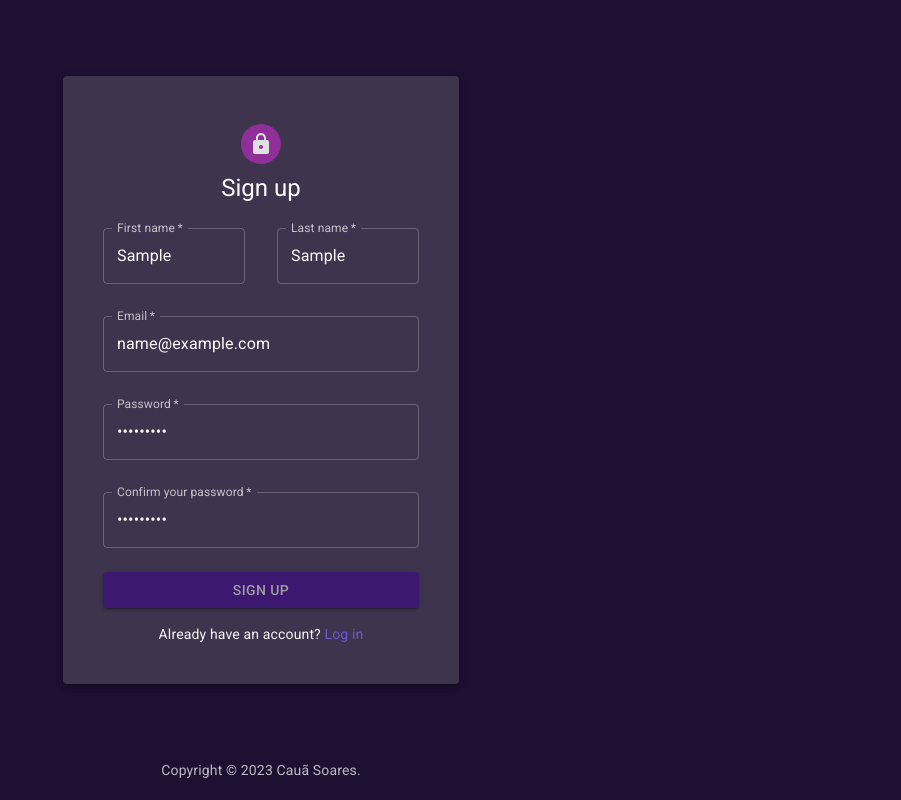
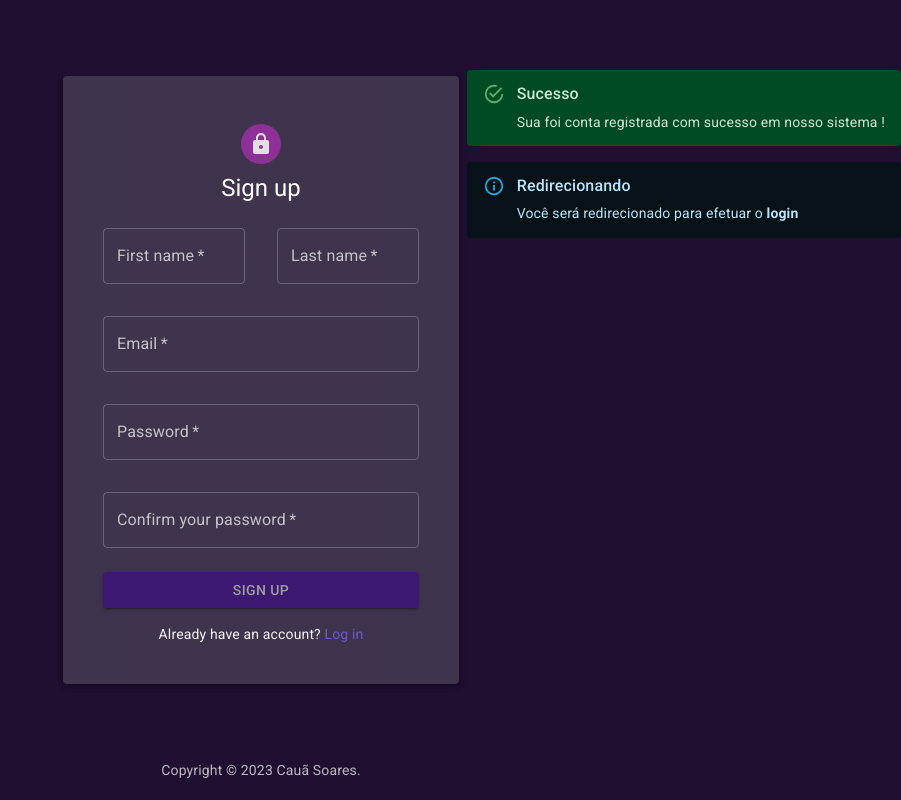
Before and after one commit to ocsoares/Auth-Form-NextJS, a Next.js app: page /auth/signup in a window 1280 px wide. Both pictures are taken after typing "Sample", "Sample", "name@example.com", "Sample123", "Sample123" into the empty fields and a click on the button "SIGN UP". Shown: the whole page, without its empty margins (379-1280 px from the left). Built offline with nearby package versions, Linux system fonts and the light colour scheme.

Commit message:
feat: add AuthAlert component & redirect to login route on AuthSignUpForm

```diff
--- /dev/null
+++ b/src/app/auth/components/AuthAlert.tsx
@@ -0,0 +1,32 @@
+import { Alert, AlertTitle, Grow } from "@mui/material";
+import { ReactNode } from "react";
+
+interface IAuthAlertProps {
+  showAlert: boolean;
+  color?: "error" | "info" | "success" | "warning";
+  severity: "error" | "info" | "success" | "warning";
+  title: string;
+  message: string;
+  messageHTML?: ReactNode;
+  timeout?: number;
+}
+
+export function AuthAlert({
+  showAlert,
+  color,
+  severity,
+  title,
+  message,
+  messageHTML,
+  timeout,
+}: IAuthAlertProps) {
+  return (
+    <Grow in={showAlert} timeout={timeout}>
+      <Alert color={color} severity={severity}>
+        <AlertTitle>{title}</AlertTitle>
+        {message}
+        {messageHTML}
+      </Alert>
+    </Grow>
+  );
+}
--- a/src/app/auth/signup/components/AuthSignUpForm.tsx
+++ b/src/app/auth/signup/components/AuthSignUpForm.tsx
@@ -3,12 +3,15 @@
 import Grid from "@mui/material/Grid";
 import AuthTextField from "../../components/AuthTextField";
 import { useForm } from "react-hook-form";
-import { Box } from "@mui/material";
+import { Box, Stack } from "@mui/material";
 import { AuthButton } from "../../components/AuthButton";
 import { AuthTextLink } from "../../components/AuthTextLink";
 import { ZodType, z } from "zod";
 import { zodResolver } from "@hookform/resolvers/zod";
 import { capitalize } from "lodash";
+import { useState } from "react";
+import { useRouter } from "next/navigation";
+import { AuthAlert } from "../../components/AuthAlert";
 
 interface ISignUpData {
   firstName: string;
@@ -63,10 +66,15 @@ const zodSignUpSchema = z
 type ZodSignUpSchemaData = z.infer<typeof zodSignUpSchema>;
 
 export function AuthSignUpForm() {
+  const [formSent, setFormSent] = useState(false);
+
+  const { push } = useRouter();
+
   const {
     register,
     handleSubmit,
     control,
+    reset,
     formState: { errors },
   } = useForm<ZodSignUpSchemaData>({
     resolver: zodResolver(zodSignUpSchema),
@@ -74,9 +82,17 @@ export function AuthSignUpForm() {
 
   const handleSubmitData = (data: ISignUpData) => {
     console.log("SIGNUP DATA:", data);
+
+    setFormSent(true);
+    reset();
+
+    setTimeout(() => {
+      push("/auth/login");
+    }, 5000);
   };
 
   return (
+    <>
       <Box
         component="form"
         noValidate
@@ -106,6 +122,7 @@ export function AuthSignUpForm() {
             label="Last name"
             {...register("lastName")}
           />
+
           <AuthTextField
             control={control}
             error={errors.email ? true : false}
@@ -115,6 +132,7 @@ export function AuthSignUpForm() {
             label="Email"
             {...register("email", { required: "" })}
           />
+
           <AuthTextField
             control={control}
             error={errors.password ? true : false}
@@ -124,6 +142,7 @@ export function AuthSignUpForm() {
             label="Password"
             {...register("password")}
           />
+
           <AuthTextField
             control={control}
             error={errors.confirmPassword ? true : false}
@@ -135,11 +154,31 @@ export function AuthSignUpForm() {
           />
         </Grid>
         <AuthButton text="Sign Up" />
+
         <AuthTextLink
           text="Already have an account? "
           link="login"
           textLink="Log in"
         />
       </Box>
+      <Stack spacing={2} sx={{ position: "absolute", top: 70, right: 0 }}>
+        <AuthAlert
+          showAlert={formSent}
+          color="success"
+          severity="success"
+          title="Sucesso"
+          message="Sua foi conta registrada com sucesso em nosso sistema !"
+        />
+
+        <AuthAlert
+          showAlert={formSent}
+          timeout={3000}
+          severity="info"
+          title="Redirecionando"
+          message="Você será redirecionado para efetuar o"
+          messageHTML={<strong> login</strong>}
+        />
+      </Stack>
+    </>
   );
 }
--- a/src/shared/themes/DarkTheme.ts
+++ b/src/shared/themes/DarkTheme.ts
@@ -27,4 +27,13 @@ export const DarkTheme = createTheme({
       color: "#3D2670",
     },
   },
+  components: {
+    MuiAlert: {
+      styleOverrides: {
+        standardSuccess: {
+          backgroundColor: "#004A24",
+        },
+      },
+    },
+  },
 });
```
Also changed, not shown: .eslintrc.json. Lines whose indentation alone changed are shown as unchanged.
